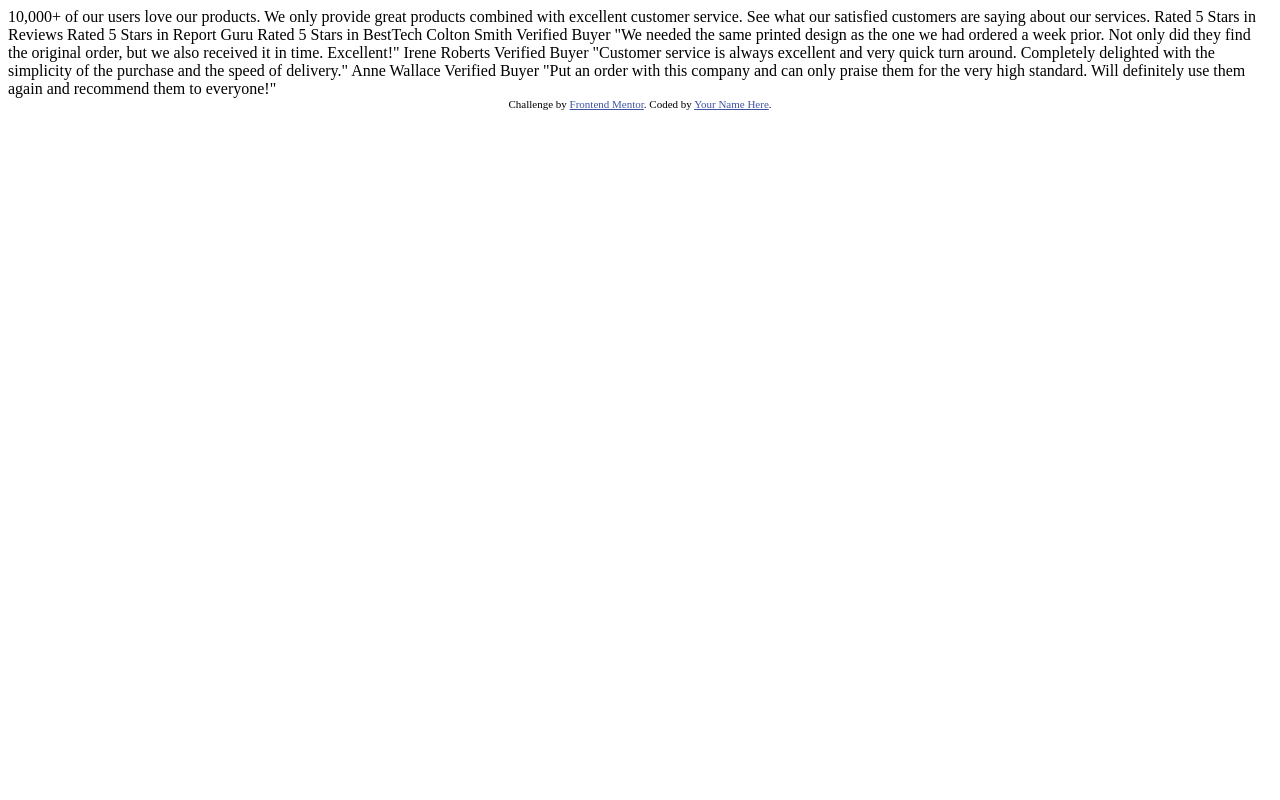
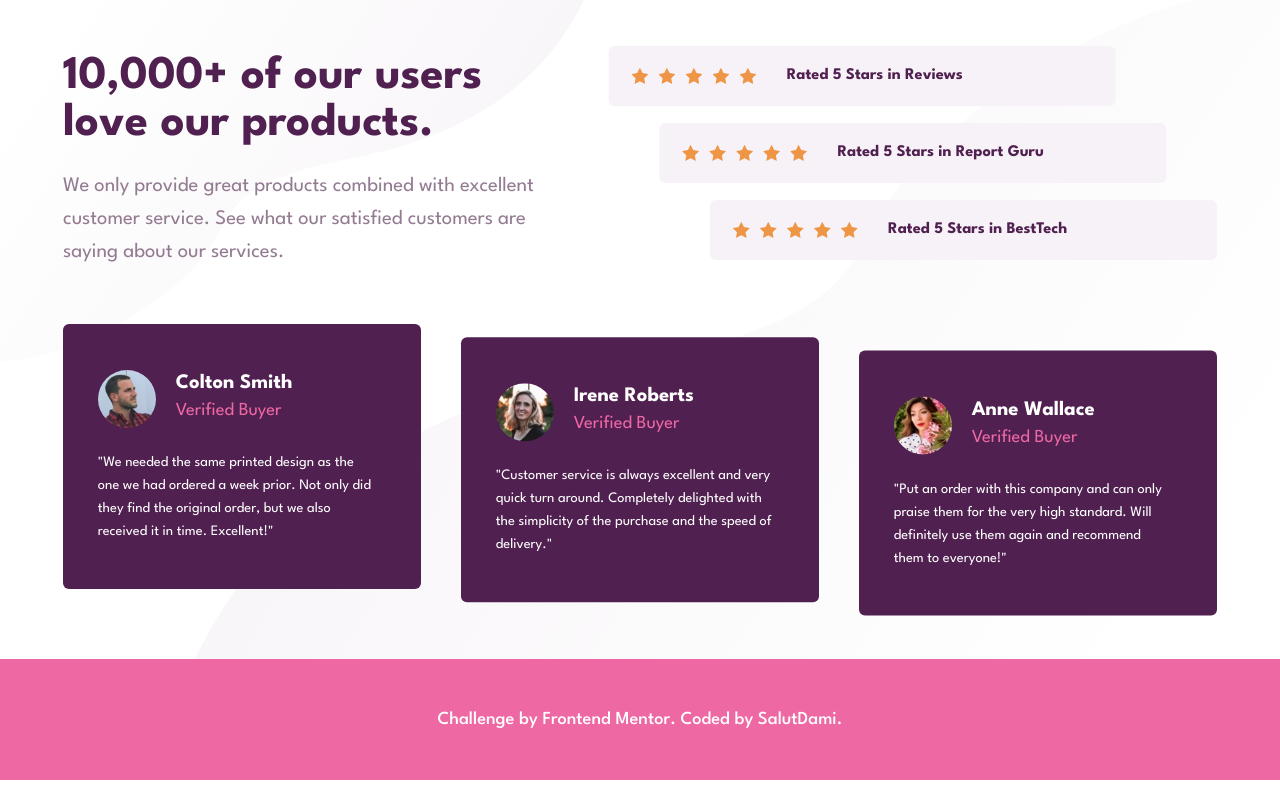
Before and after one commit to TraversetheDOM/Social-proof-section, a plain HTML site: page index.html in a window 1280 px wide. Drawn offline with Linux system fonts and the light colour scheme.

Commit message:
add html file

```diff
--- a/index.html
+++ b/index.html
@@ -3,8 +3,13 @@
   <head>
     <meta charset="UTF-8" />
     <meta name="viewport" content="width=device-width, initial-scale=1.0" />
-    <!-- displays site properly based on user's device -->
-
+    <meta http-equiv="X-UA-Compatible" content="IE=edge" />
+    <meta
+      name="description"
+      content="
+    We only provide great products combined with excellent customer service.
+    See what our satisfied customers are saying about our services."
+    />
     <link
       rel="icon"
       type="image/png"
@@ -12,50 +17,162 @@
       href="./images/favicon-32x32.png"
     />
 
+    <!--
+
+      Google Fonts
+
+     -->
+    <link rel="preconnect" href="https://fonts.googleapis.com" />
+    <link rel="preconnect" href="https://fonts.gstatic.com" crossorigin />
+    <link
+      href="https://fonts.googleapis.com/css2?family=League+Spartan:wght@400;500;700&display=swap"
+      rel="stylesheet"
+    />
+
+    <!--
+
+
+      CSS LInks
+
+
+    -->
+    <link rel="stylesheet" href="css/reset.css" />
+    <link rel="stylesheet" href="css/style.css" />
+    <link rel="stylesheet" href="css/queries.css" />
     <title>Frontend Mentor | Social proof section</title>
-
-    <!-- Feel free to remove these styles or customise in your own stylesheet 👍 -->
-    <style>
-      .attribution {
-        font-size: 11px;
-        text-align: center;
-      }
-      .attribution a {
-        color: hsl(228, 45%, 44%);
-      }
-    </style>
   </head>
   <body>
-    10,000+ of our users love our products.
+    <!--
 
-    We only provide great products combined with excellent customer service.
-    See what our satisfied customers are saying about our services.
+      MAIN
 
-    Rated 5 Stars in Reviews
-    Rated 5 Stars in Report Guru
-    Rated 5 Stars in BestTech
+     -->
+    <main>
+      <!--
 
-    Colton Smith
-    Verified Buyer
-    "We needed the same printed design as the one we had ordered a week prior.
-    Not only did they find the original order, but we also received it in time.
-    Excellent!"
+        SOCIAL PROOF
 
-    Irene Roberts
-    Verified Buyer
-    "Customer service is always excellent and very quick turn around. Completely
-    delighted with the simplicity of the purchase and the speed of delivery."
+       -->
+      <section class="section_social_proof">
+        <div class="social_proof container">
+          <div class="social_proof_text-box">
+            <h1 class="social_proof_title">
+              10,000+ of our users love our products.
+            </h1>
+            <p class="social_proof_description">
+              We only provide great products combined with excellent customer
+              service. See what our satisfied customers are saying about our
+              services.
+            </p>
+          </div>
 
-    Anne Wallace
-    Verified Buyer
-    "Put an order with this company and can only praise them for the very high
-    standard. Will definitely use them again and recommend them to everyone!"
+          <div class="social_proof_cards">
+            <div class="social_proof_card">
+              <div class="star_ratings">
+                <img src="images/icon-star.svg" alt="stars" />
+                <img src="images/icon-star.svg" alt="stars" />
+                <img src="images/icon-star.svg" alt="stars" />
+                <img src="images/icon-star.svg" alt="stars" />
+                <img src="images/icon-star.svg" alt="stars" />
+              </div>
+              <p class="rating_description">Rated 5 Stars in Reviews</p>
+            </div>
+            <div class="social_proof_card">
+              <div class="star_ratings">
+                <img src="images/icon-star.svg" alt="stars" />
+                <img src="images/icon-star.svg" alt="stars" />
+                <img src="images/icon-star.svg" alt="stars" />
+                <img src="images/icon-star.svg" alt="stars" />
+                <img src="images/icon-star.svg" alt="stars" />
+              </div>
+              <p class="rating_description">Rated 5 Stars in Report Guru</p>
+            </div>
+            <div class="social_proof_card">
+              <div class="star_ratings">
+                <img src="images/icon-star.svg" alt="stars" />
+                <img src="images/icon-star.svg" alt="stars" />
+                <img src="images/icon-star.svg" alt="stars" />
+                <img src="images/icon-star.svg" alt="stars" />
+                <img src="images/icon-star.svg" alt="stars" />
+              </div>
+              <p class="rating_description">Rated 5 Stars in BestTech</p>
+            </div>
+          </div>
+        </div>
+        <div class="testimonials container">
+          <div class="testimonial_card">
+            <div class="testimonial_info_wrapper">
+              <img
+                src="images/image-colton.jpg"
+                alt="Colton's image"
+                class="testimonial_img"
+              />
+              <div class="testimonial_info">
+                <h2 class="testimonial_name">Colton Smith</h2>
+                <p class="testimonial_name-status">Verified Buyer</p>
+              </div>
+            </div>
+            <p class="testimonial_description">
+              "We needed the same printed design as the one we had ordered a
+              week prior. Not only did they find the original order, but we also
+              received it in time. Excellent!"
+            </p>
+          </div>
+          <div class="testimonial_card">
+            <div class="testimonial_info_wrapper">
+              <img
+                src="images/image-irene.jpg"
+                alt="Irene's image"
+                class="testimonial_img"
+              />
+              <div class="testimonial_info">
+                <h2 class="testimonial_name">Irene Roberts</h2>
+                <p class="testimonial_name-status">Verified Buyer</p>
+              </div>
+            </div>
+            <p class="testimonial_description">
+              "Customer service is always excellent and very quick turn around.
+              Completely delighted with the simplicity of the purchase and the
+              speed of delivery."
+            </p>
+          </div>
+          <div class="testimonial_card">
+            <div class="testimonial_info_wrapper">
+              <img
+                src="images/image-anne.jpg"
+                alt="Anne's image"
+                class="testimonial_img"
+              />
+              <div class="testimonial_info">
+                <h2 class="testimonial_name">Anne Wallace</h2>
+                <p class="testimonial_name-status">Verified Buyer</p>
+              </div>
+            </div>
+            <p class="testimonial_description">
+              "Put an order with this company and can only praise them for the
+              very high standard. Will definitely use them again and recommend
+              them to everyone!"
+            </p>
+          </div>
+        </div>
+      </section>
+    </main>
 
-    <div class="attribution">
-      Challenge by
-      <a href="https://www.frontendmentor.io?ref=challenge" target="_blank"
-        >Frontend Mentor</a
-      >. Coded by <a href="#">Your Name Here</a>.
-    </div>
+    <!--
+
+      FOOTER
+
+     -->
+    <footer class="section_footer">
+      <div class="container">
+        <p class="attribution">
+          Challenge by
+          <a href="https://www.frontendmentor.io?ref=challenge" target="_blank"
+            >Frontend Mentor</a
+          >. Coded by
+          <a href="https://github.com/salutDami" target="_blank">SalutDami</a>.
+        </p>
+      </div>
+    </footer>
   </body>
 </html>
```
